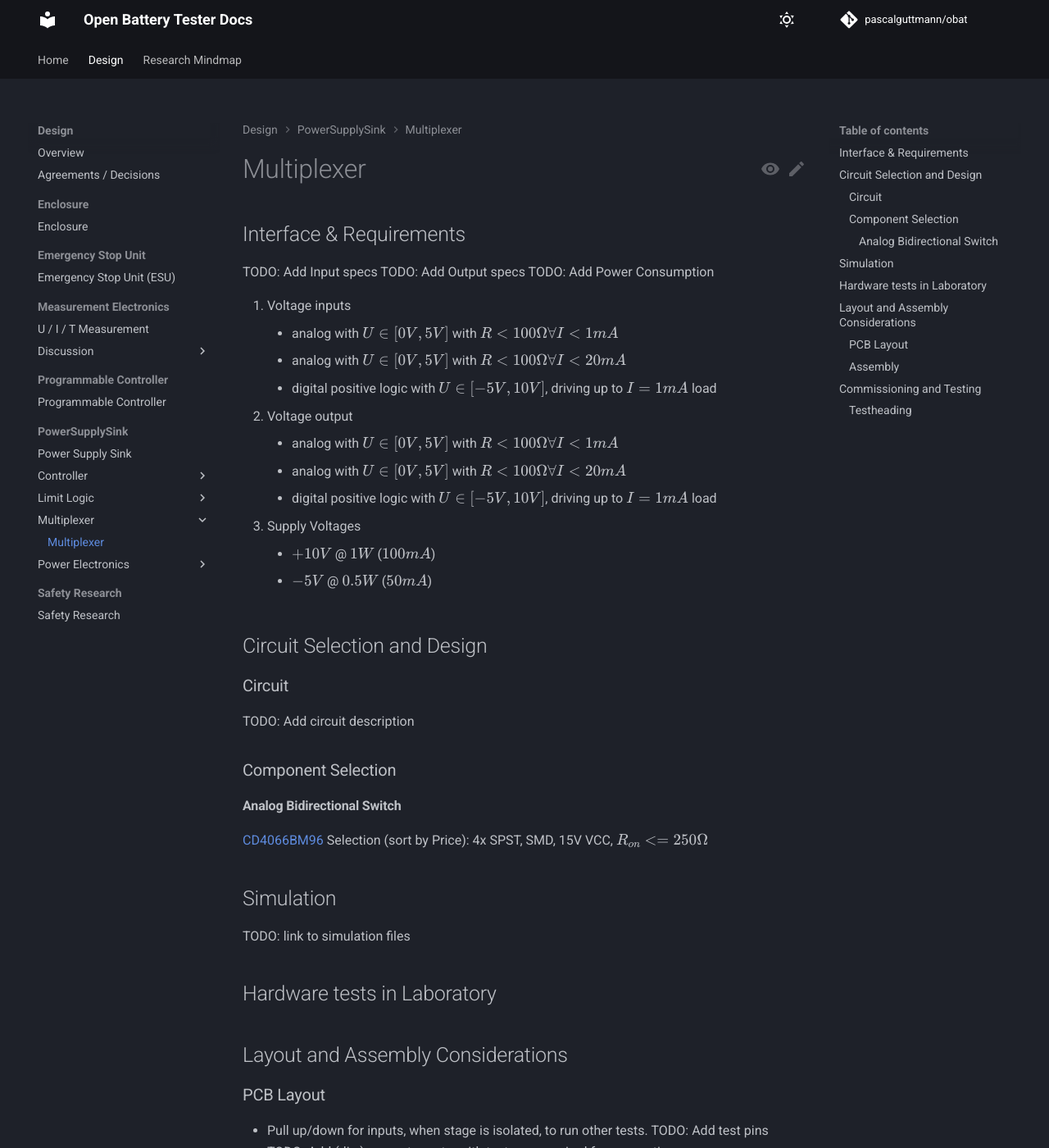
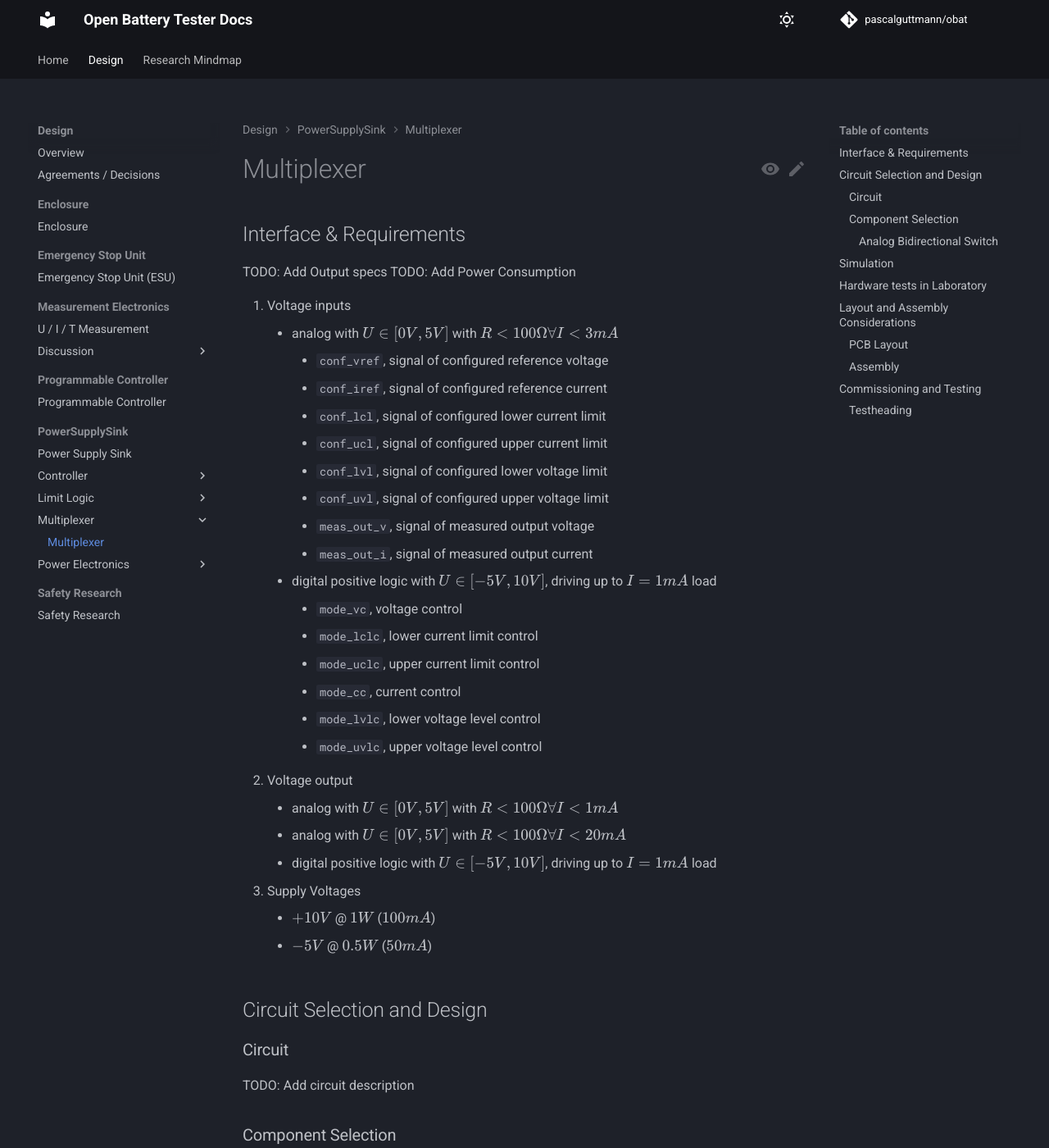
Before and after one commit to pascalguttmann/obat, an MkDocs documentation site: the page built from docs/design/pss/mux/mux.md, in a window 1280 px wide and 1400 px high. Shown: the whole window at 82% size. Built offline with MkDocs 1.6.1 and Material for MkDocs 9.7.7, drawn with Linux system fonts in a browser that asks for light colours; comment, search, counter and statistics services are not loaded.

Commit message:
add mux inpus specification

```diff
--- a/docs/design/pss/mux/mux.md
+++ b/docs/design/pss/mux/mux.md
@@ -2,15 +2,27 @@
 
 ## Interface & Requirements
 
-TODO: Add Input specs
 TODO: Add Output specs
 TODO: Add Power Consumption
 
 1. Voltage inputs
-    - analog with $U \in [0V, 5V]$ with $R < 100 \Omega \forall I < 1mA$
-    - analog with $U \in [0V, 5V]$ with $R < 100 \Omega \forall I < 20mA$
+    - analog with $U \in [0V, 5V]$ with $R < 100 \Omega \forall I < 3mA$
+        - `conf_vref`, signal of configured reference voltage
+        - `conf_iref`, signal of configured reference current
+        - `conf_lcl`, signal of configured lower current limit
+        - `conf_ucl`, signal of configured upper current limit
+        - `conf_lvl`, signal of configured lower voltage limit
+        - `conf_uvl`, signal of configured upper voltage limit
+        - `meas_out_v`, signal of measured output voltage
+        - `meas_out_i`, signal of measured output current
     - digital positive logic with $U \in [-5V, 10V]$, driving up to $I = 1 mA$
     load
+        - `mode_vc`, voltage control
+        - `mode_lclc`, lower current limit control
+        - `mode_uclc`, upper current limit control
+        - `mode_cc`, current control
+        - `mode_lvlc`, lower voltage level control
+        - `mode_uvlc`, upper voltage level control
 2. Voltage output
     - analog with $U \in [0V, 5V]$ with $R < 100 \Omega \forall I < 1mA$
     - analog with $U \in [0V, 5V]$ with $R < 100 \Omega \forall I < 20mA$
```
